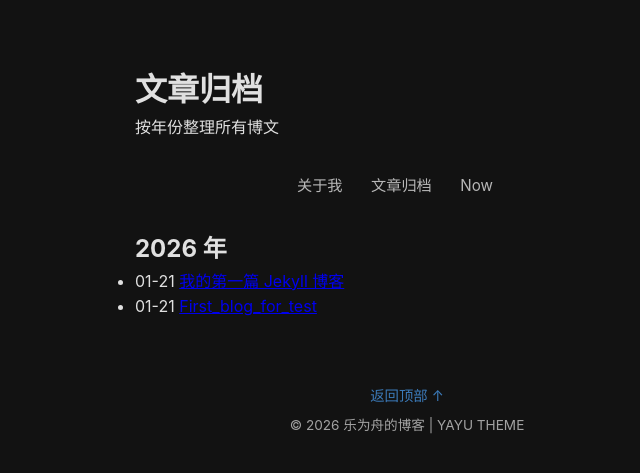
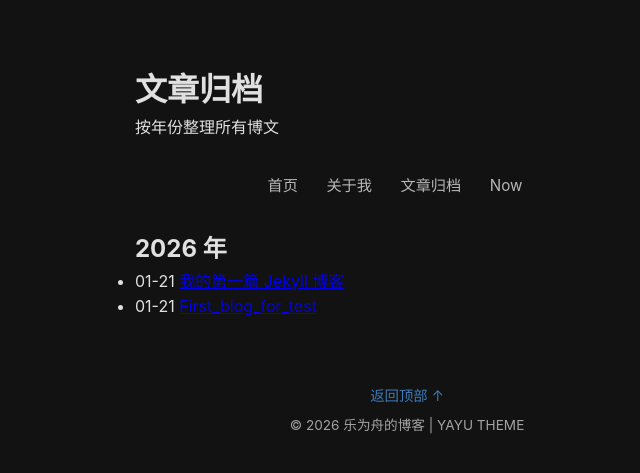
Before and after one commit to xmleweizhou/xmleweizhou.github.io, a Jekyll site: the page built from archives.md, in a window 1280 px wide. Shown: the top 473 px of the page, without its empty margins (233-873 px from the left). Built offline with Jekyll 4.4.1, drawn with Linux system fonts in a browser that asks for light colours.

Commit message:
Update archives.md

```diff
--- a/archives.md
+++ b/archives.md
@@ -12,6 +12,7 @@ title: 文章归档
 <!-- 导航栏 -->
 <nav class="site-nav">
 
+  <a href="/" class="nav-item">首页</a>
   <a href="/about" class="nav-item">关于我</a>
   <a href="/archives" class="nav-item">文章归档</a>
   <a href="/now" class="nav-item">Now</a>
```
